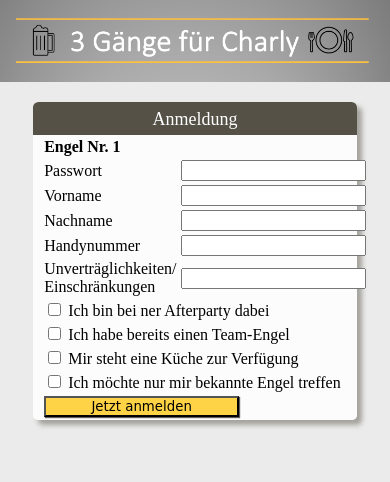
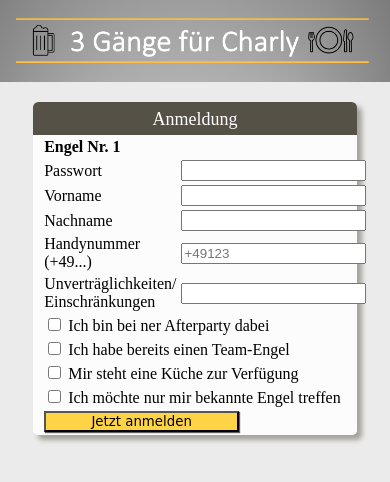
Before and after one commit to maxrohleder/3GaengeFuerCharly, a React (Create React App) app in the folder frontend/: page / in a window 390 px wide. Both pictures are taken after a click on the button "Jetzt anmelden". Shown: the top 482 px of the page. Built offline with nearby package versions, Linux system fonts and the light colour scheme.

Commit message:
corrected mobil entry in registration form (+49...)

```diff
--- a/frontend/src/App.js
+++ b/frontend/src/App.js
@@ -118,8 +118,8 @@ class App extends Component {
           <td><input type='text' name='p2_last' onChange={this.onChangeHandler} required></input></td>
         </tr>
         <tr>
-          <td>Handynummer</td>
-          <td><input type='number' name='p2_mobil' onChange={this.onChangeHandler} required></input></td>
+          <td>Handynummer (+49...)</td>
+          <td><input type='number' name='p2_mobil' placeholder='+49123' onChange={this.onChangeHandler} required></input></td>
         </tr>
         <tr>
           <td>Unverträglichkeiten/<br></br>Einschränkungen</td>
@@ -203,8 +203,8 @@ class App extends Component {
                   <td><input type='text' name='p1_last' onChange={this.onChangeHandler} required></input></td>
                 </tr>
                 <tr>
-                  <td>Handynummer</td>
-                  <td><input type='number' name='p1_mobil' onChange={this.onChangeHandler} required></input></td>
+                  <td>Handynummer (+49...)</td>
+                  <td><input type='number' name='p1_mobil' placeholder='+49123' onChange={this.onChangeHandler} required></input></td>
                 </tr>
                 <tr>
                   <td>Unverträglichkeiten/<br></br>Einschränkungen</td>
```
